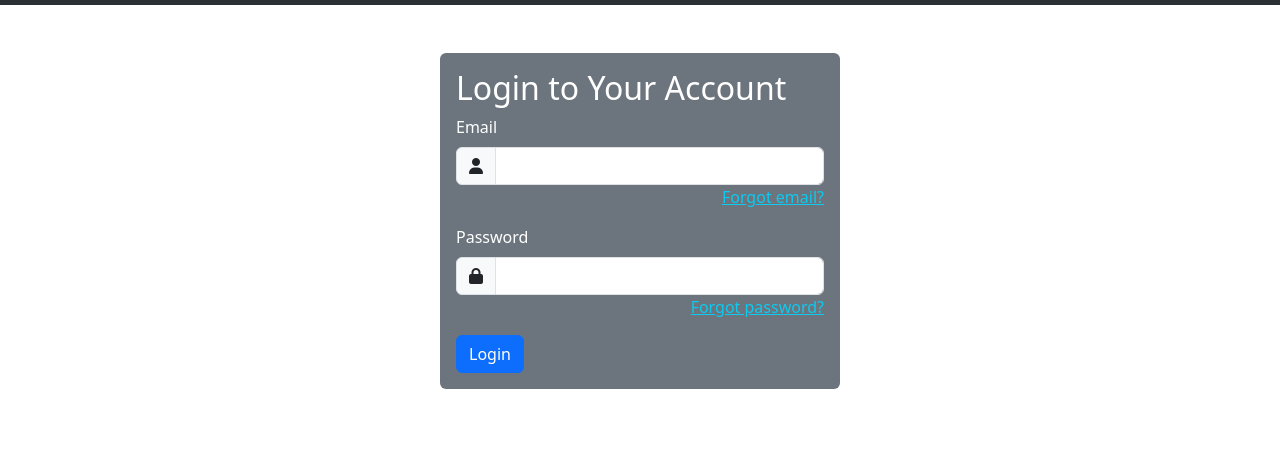
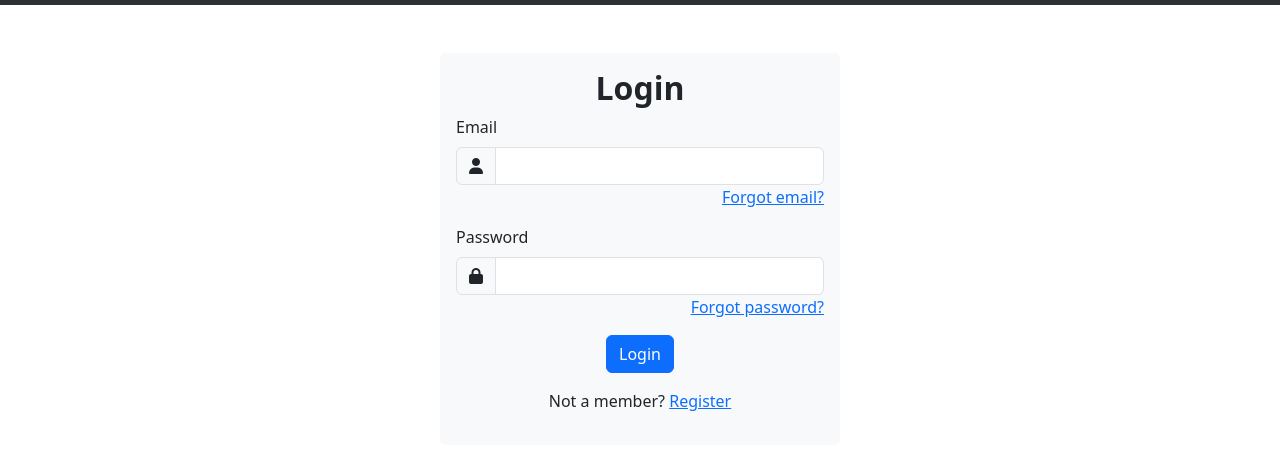
Before and after one commit to ashraff-md/WebHive, a plain HTML site: page login.html in a window 1280 px wide. Shown: the part 54-504 px from the top of the page. Drawn offline with nearby package versions, Linux system fonts and the light colour scheme.

Commit message:
modified:   login.html 	modified:   register.html

```diff
--- a/login.html
+++ b/login.html
@@ -43,8 +43,8 @@
       </div>
     </nav>
 
-    <div class="container-md mt-5 mb-5 p-3 bg-secondary text-white rounded" style="max-width: 400px;">
-        <h2 class="fw-normal">Login to Your Account</h2>
+    <div class="container-md mt-5 mb-5 p-3 bg-light text-dark rounded" style="max-width: 400px;">
+        <h2 class="fw-bolder" style="text-align: center;">Login</h2>
         <form class="row g-3">
             <div class="col-12">
                 <label for="inputEmail" class="form-label">Email</label>
@@ -52,7 +52,7 @@
                     <span class="input-group-text"><i class="fa-solid fa-user"></i></span>
                     <input type="email" class="form-control" id="inputEmail">
                 </div>
-                <a href="#" class="float-end link-info">Forgot email?</a>
+                <a href="#" class="float-end">Forgot email?</a>
             </div>
             <div class="col-12">
                 <label for="inputPassword" class="form-label">Password</label>
@@ -60,10 +60,14 @@
                     <span class="input-group-text"><i class="fas fa-lock"></i></span>
                     <input type="password" class="form-control" id="inputPassword">
                 </div>
-                <a href="#" class="float-end link-info">Forgot password?</a>
+                <a href="#" class="float-end">Forgot password?</a>
             </div>
-            <div class="col-12">
+            <div class="col-12 text-center">
                 <button type="submit" class="btn btn-primary">Login</button>
+            </div>
+
+            <div class="text-center">
+              <p>Not a member? <a href="register.html">Register</a></p>
             </div>
         </form>
     </div>
```
Also changed, not shown: register.html (+2 -2 lines).
